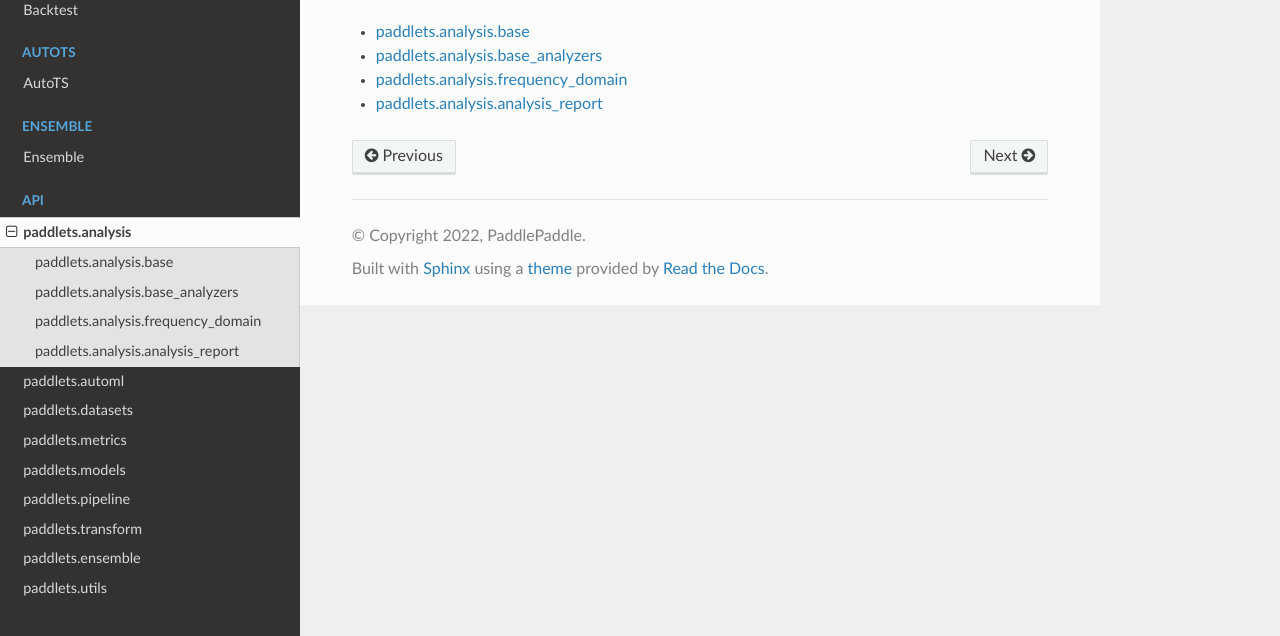
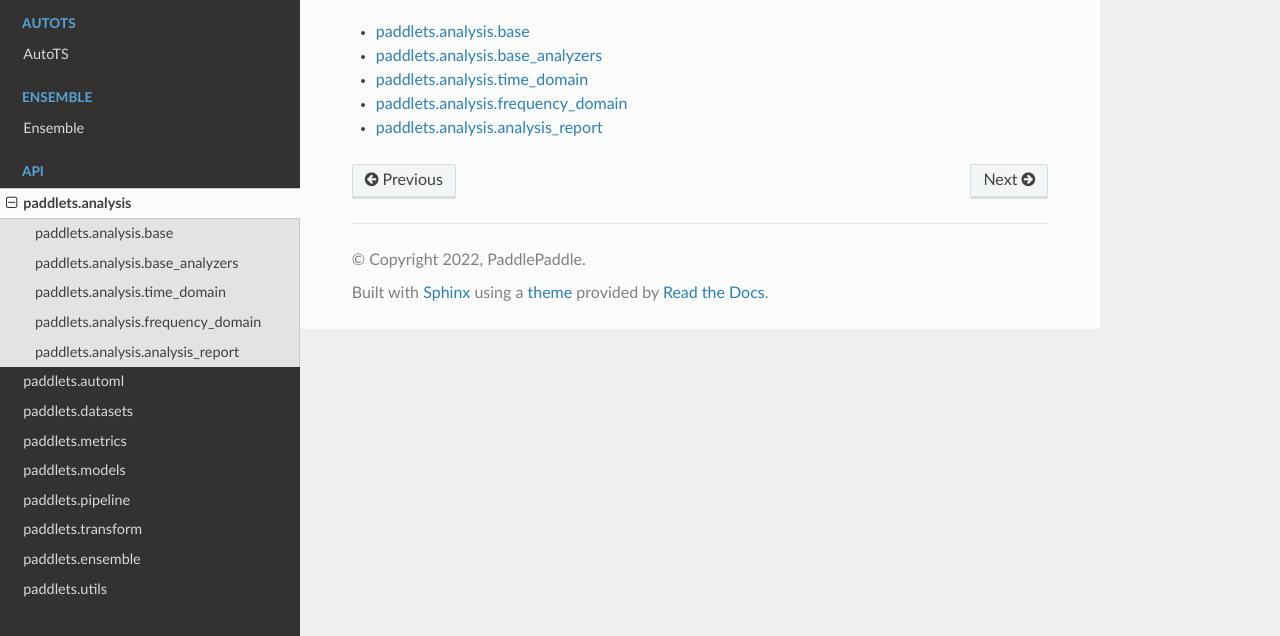
Before and after one commit to PaddlePaddle/PaddleTS, a Sphinx documentation site: the page built from docs/source/api/paddlets.analysis.rst, in a window 1280 px wide, cut to the strip 264-900 px from the top of the page. Built offline with Sphinx 7.4.7 and the Read the Docs theme 2.0.0, drawn with Linux system fonts in a browser that asks for light colours; pages that are not in the unit, such as notebooks, are missing from menus.

```diff
--- a/docs/source/api/paddlets.analysis.rst
+++ b/docs/source/api/paddlets.analysis.rst
@@ -10,5 +10,6 @@
 
     paddlets.analysis.base.rst
     paddlets.analysis.base_analyzers.rst
+    paddlets.analysis.time_domain.rst
     paddlets.analysis.frequency_domain.rst
     paddlets.analysis.analysis_report.rst
--- /dev/null
+++ b/docs/source/api/paddlets.analysis.time_domain.rst
@@ -0,0 +1,6 @@
+paddlets.analysis.time_domain
+=======================
+.. automodule:: paddlets.analysis.time_domain
+    :members:
+    :no-undoc-members:
+    :show-inheritance:
```
Also changed, not shown: 1 other file.
